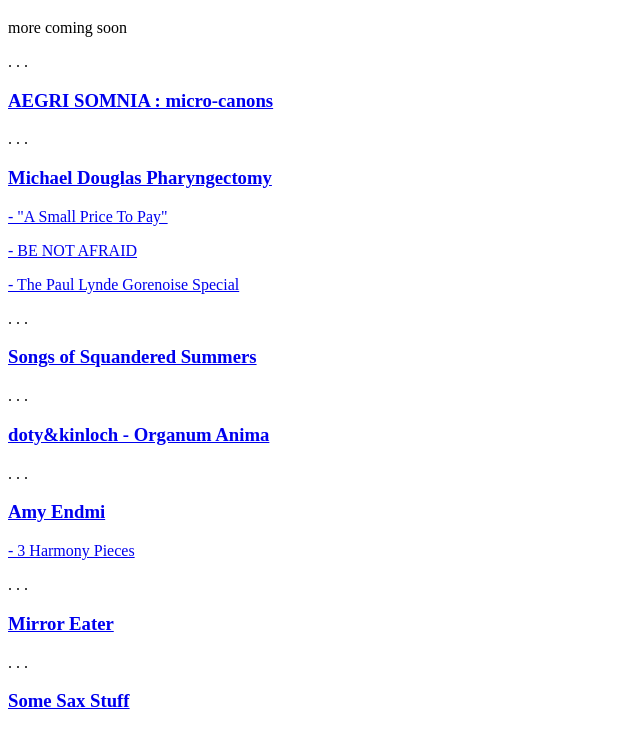
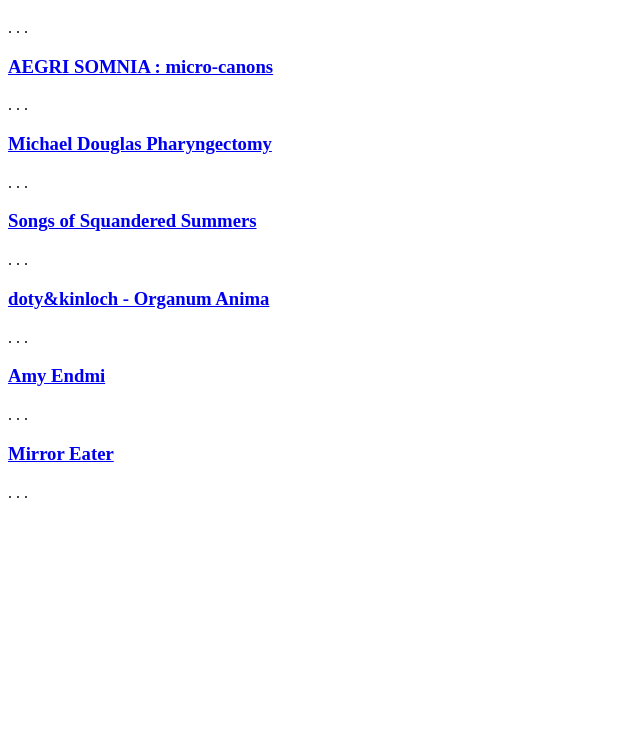
Before and after one commit to amoskmusic/wornmusicwebsite, a plain HTML site: page index.html in a window 1280 px wide. Shown: the part 61-800 px from the top of the page, without its empty margins (0-640 px from the left). Drawn offline with Linux system fonts and the light colour scheme.

Commit message:
Update index.html

```diff
--- a/index.html
+++ b/index.html
@@ -6,7 +6,7 @@
 
     <body>
       <h1>Project Links</h1>
-        <p>more coming soon</p>
+
 <p> . . .  </p>
 
       <h3><a href="https://youtu.be/sdoBCs5SzFM?si=BIb362eazSiR0ziy">AEGRI SOMNIA : micro-canons</a></h3>
@@ -14,9 +14,6 @@
       <p> . . .  </p>
 
       <h3><a href="https://on.soundcloud.com/HgWY9EDJzfT1sHRH8">Michael Douglas Pharyngectomy</a></h3>
-        <p><a href="https://soundcloud.com/michaeldpharyngectomy/sets/a-small-price-to-pay?si=f6e17d2c83f44de9a456892ceb2c788d&utm_source=clipboard&utm_medium=text&utm_campaign=social_sharing"> - "A Small Price To Pay"</a></p>
-        <p><a href="https://soundcloud.com/michaeldpharyngectomy/sets/be-not-afraid?si=41983f1f1d834f9ba92398921b56de48&utm_source=clipboard&utm_medium=text&utm_campaign=social_sharing"> - BE NOT AFRAID</a></p>
-        <p><a href="https://soundcloud.com/michaeldpharyngectomy/sets/the-paul-lynde-gorenoise-special?si=eda437af7ca849779725a7837fe226ff&utm_source=clipboard&utm_medium=text&utm_campaign=social_sharing"> - The Paul Lynde Gorenoise Special</a></p>
 
       <p> . . .  </p>
 
@@ -30,7 +27,6 @@
 
       <h3><a href="https://www.youtube.com/@amyendmi545">Amy Endmi</a></h3>
 
-        <p><a href="https://youtu.be/wqqC4JCdukM?si=5KoVs8rjJ-W5qvuK"> - 3 Harmony Pieces</a></p>
 
         <p> . . .  </p>
 
@@ -38,7 +34,7 @@
 
       <p> . . .  </p>
 
-      <h3><a href="https://www.youtube.com/@amoskmusic">Some Sax Stuff</a></h3>
+
 
 
 
```
